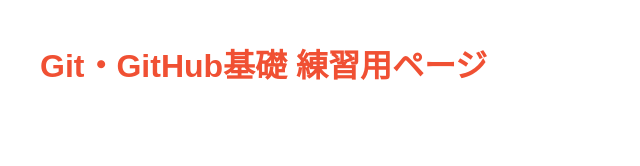
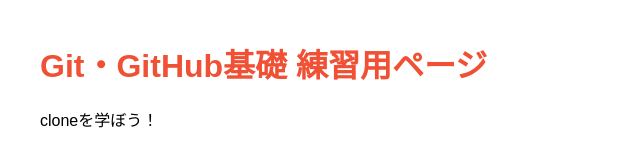
Before and after one commit to Yakumo-MCL/practice-clone, a plain HTML site: page index.html in a window 1280 px wide. Shown: the whole page, without its empty margins (0-640 px from the left). Drawn offline with Linux system fonts and the light colour scheme.

Commit message:
サンプルコード追加

```diff
--- a/index.html
+++ b/index.html
@@ -7,5 +7,6 @@
 </head>
 <body>
   <h1>Git・GitHub基礎 練習用ページ</h1>
+  <p>cloneを学ぼう！</p>
 </body>
 </html>
```
